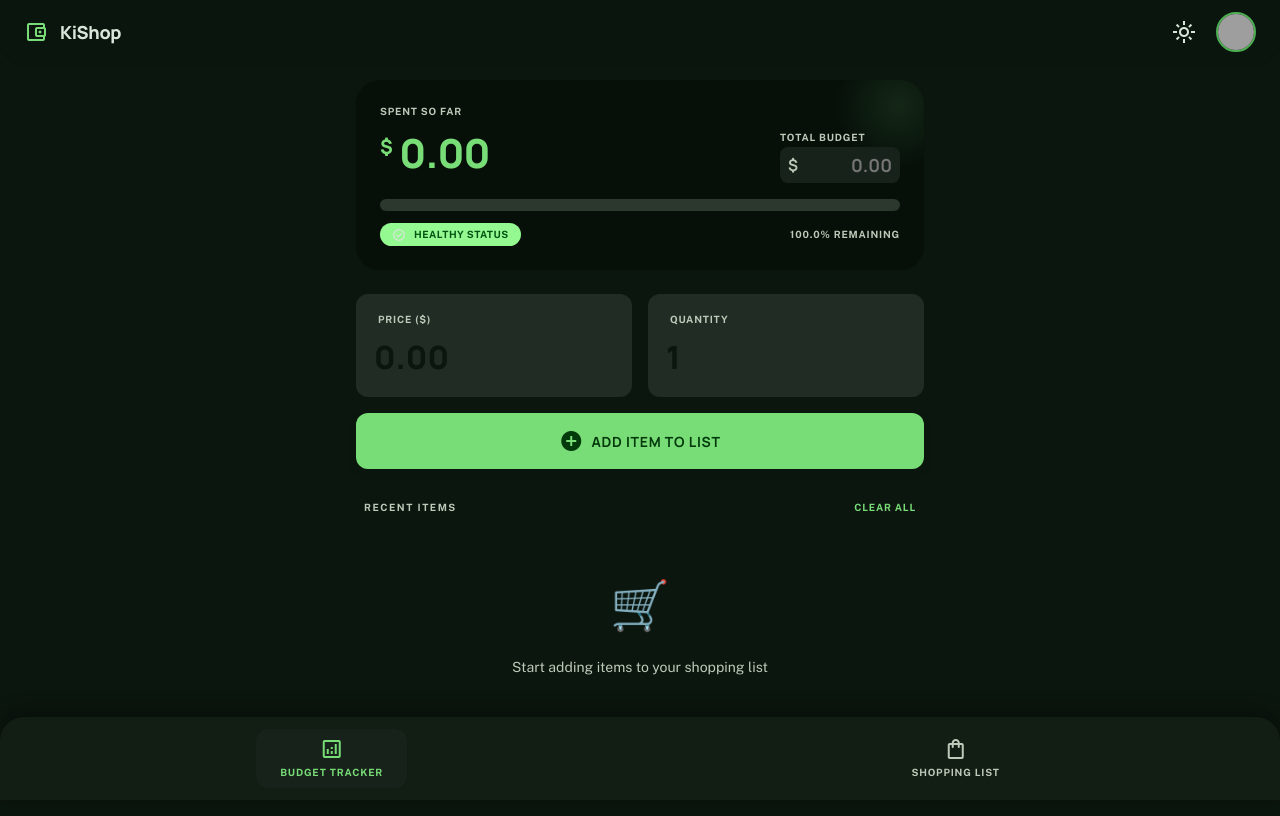
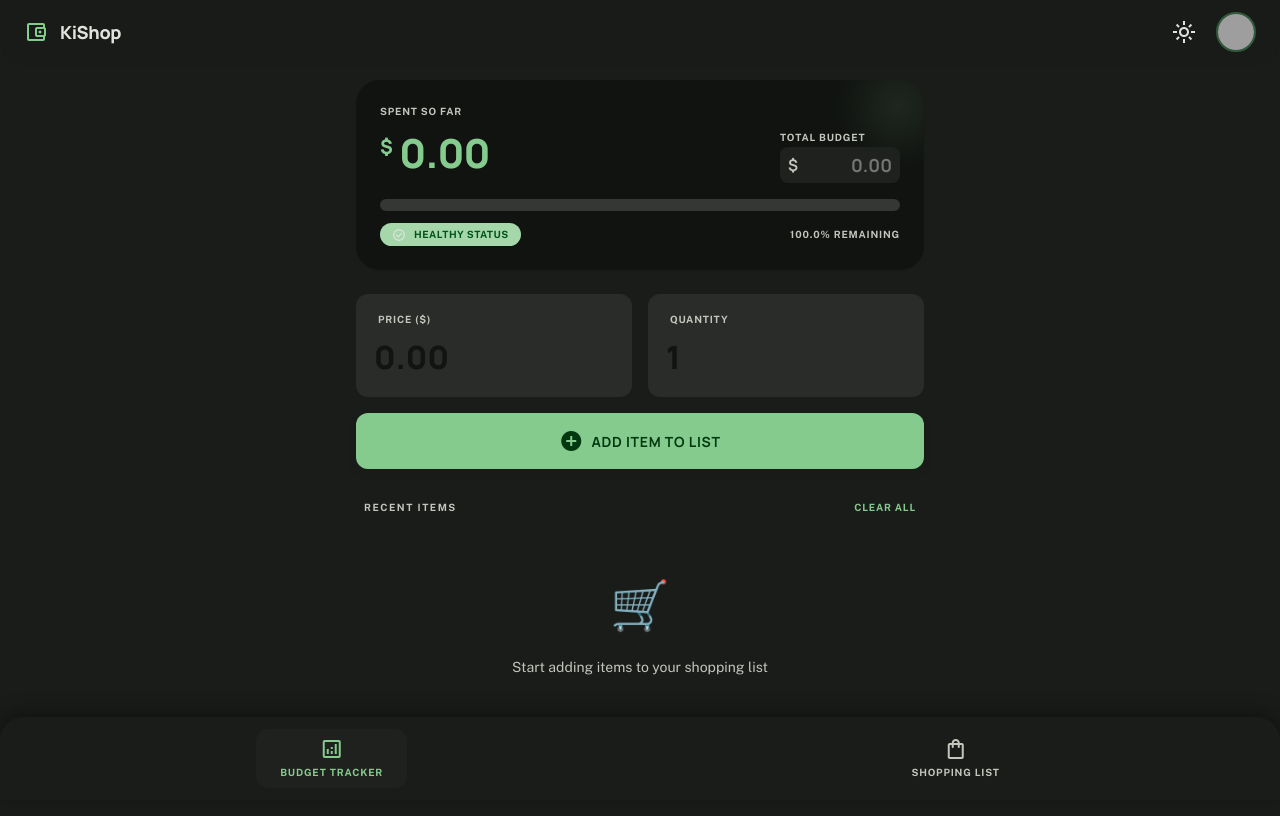
Before and after one commit to djismgaming/kishop, a website: page index.html in a window 1280 px wide. Both pictures are taken after a click on the button "dark_mode". Drawn offline with nearby package versions, Linux system fonts and the light colour scheme; no server answers; grey boxes are pictures that could not be loaded.

Commit message:
Refine dark mode theme colors for reduced contrast
- Update dark theme palette with softer sage green and graphite tones.
- Adjust secondary and tertiary colors for improved visual balance.
- Sync meta theme-color and component backgrounds with new surface values.
- Clean up package-lock.json optional dependency entries.

```diff
--- a/app.js
+++ b/app.js
@@ -878,7 +878,7 @@ function applyTheme(theme) {
   // Update theme color meta tag
   const themeColor = document.querySelector('meta[name="theme-color"]');
   if (themeColor) {
-    themeColor.setAttribute('content', theme === 'dark' ? '#0b160e' : '#006e1c');
+    themeColor.setAttribute('content', theme === 'dark' ? '#191c19' : '#006e1c');
   }
 }
 
--- a/styles.css
+++ b/styles.css
@@ -112,35 +112,35 @@
 
 /* Dark Theme: "The Obsidian Conservatory" */
 [data-theme="dark"] {
-  /* Primary Palette - Emerald Green */
-  --primary: #78dc77;
-  --primary-container: #4caf50;
-  --primary-fixed: #94f990;
-  --primary-fixed-dim: #78dc77;
-  --on-primary: #00390a;
-  --on-primary-container: #003c0b;
-  --on-primary-fixed: #002204;
-  --on-primary-fixed-variant: #005313;
+  /* Primary Palette - Soft Sage Green */
+  --primary: #86cb8e;
+  --primary-container: #2e5b39;
+  --primary-fixed: #a5d7ab;
+  --primary-fixed-dim: #86cb8e;
+  --on-primary: #00390f;
+  --on-primary-container: #b4ecba;
+  --on-primary-fixed: #00210a;
+  --on-primary-fixed-variant: #00531d;
 
-  /* Secondary Palette - Light Emerald */
-  --secondary: #88d982;
-  --secondary-container: #005b14;
-  --secondary-fixed: #a3f69c;
-  --secondary-fixed-dim: #88d982;
-  --on-secondary: #003909;
-  --on-secondary-container: #81d27c;
-  --on-secondary-fixed: #002204;
-  --on-secondary-fixed-variant: #005312;
+  /* Secondary Palette - Warm Amber (matches light theme semantics) */
+  --secondary: #e6c069;
+  --secondary-container: #5f4519;
+  --secondary-fixed: #ffdfa4;
+  --secondary-fixed-dim: #e6c069;
+  --on-secondary: #3d2e05;
+  --on-secondary-container: #f5dfa8;
+  --on-secondary-fixed: #241a00;
+  --on-secondary-fixed-variant: #574312;
 
-  /* Tertiary Palette - Amber/Gold */
-  --tertiary: #fabd00;
-  --tertiary-container: #c49400;
-  --tertiary-fixed: #ffdf9e;
-  --tertiary-fixed-dim: #fabd00;
-  --on-tertiary: #3f2e00;
-  --on-tertiary-container: #433000;
-  --on-tertiary-fixed: #261a00;
-  --on-tertiary-fixed-variant: #5b4300;
+  /* Tertiary Palette - Soft Coral (matches light theme semantics) */
+  --tertiary: #f2a39b;
+  --tertiary-container: #7a2f28;
+  --tertiary-fixed: #ffcfc5;
+  --tertiary-fixed-dim: #f2a39b;
+  --on-tertiary: #4f100a;
+  --on-tertiary-container: #ffdad3;
+  --on-tertiary-fixed: #380d07;
+  --on-tertiary-fixed-variant: #63332b;
 
   /* Error Palette */
   --error: #ffb4ab;
@@ -148,32 +148,32 @@
   --on-error: #690005;
   --on-error-container: #ffdad6;
 
-  /* Surface Hierarchy - Dark (Deep Forest Green) */
-  --surface: #0b160e;
-  --surface-bright: #303c33;
-  --surface-dim: #0b160e;
-  --surface-container: #17221a;
-  --surface-container-low: #131e16;
-  --surface-container-lowest: #061009;
-  --surface-container-high: #212d24;
-  --surface-container-highest: #2c382e;
-  --surface-variant: #2c382e;
-  --on-surface: #d9e6d9;
-  --on-surface-variant: #becab9;
-  --on-background: #d9e6d9;
-  --background: #0b160e;
+  /* Surface Hierarchy - Dark (Soft Graphite with a hint of green) */
+  --surface: #191c19;
+  --surface-bright: #3c403b;
+  --surface-dim: #121412;
+  --surface-container: #1e211e;
+  --surface-container-low: #1a1d1a;
+  --surface-container-lowest: #101310;
+  --surface-container-high: #292c29;
+  --surface-container-highest: #343734;
+  --surface-variant: #343734;
+  --on-surface: #e2e3de;
+  --on-surface-variant: #c2c6bd;
+  --on-background: #e2e3de;
+  --background: #191c19;
 
   /* Outline & Borders */
-  --outline: #899484;
-  --outline-variant: #3f4a3c;
+  --outline: #8c928a;
+  --outline-variant: #464b44;
 
   /* Inverse */
-  --inverse-surface: #d9e6d9;
-  --inverse-on-surface: #28332a;
-  --inverse-primary: #006e1c;
+  --inverse-surface: #e2e3de;
+  --inverse-on-surface: #2f322f;
+  --inverse-primary: #2f6d3b;
 
   /* Utility */
-  --surface-tint: #78dc77;
+  --surface-tint: #86cb8e;
 }
 
 /* --------------------------------------------------------------------------
@@ -353,7 +353,7 @@ h1, h2, h3, h4, h5, h6 {
 }
 
 [data-theme="dark"] .top-app-bar {
-  background: rgba(11, 22, 14, 0.8);
+  background: rgba(25, 28, 25, 0.8);
 }
 
 .top-app-bar__title {
@@ -413,8 +413,8 @@ h1, h2, h3, h4, h5, h6 {
 }
 
 [data-theme="dark"] .bottom-nav {
-  background: rgba(19, 30, 22, 0.9);
-  box-shadow: 0 -4px 20px rgba(0, 0, 0, 0.4);
+  background: rgba(26, 29, 26, 0.9);
+  box-shadow: 0 -4px 20px rgba(0, 0, 0, 0.35);
 }
 
 .bottom-nav__item {
@@ -1332,11 +1332,11 @@ h1, h2, h3, h4, h5, h6 {
 @keyframes pulse-dark {
   0%, 100% {
     transform: scale(1);
-    box-shadow: 0 0 0 0 rgba(120, 220, 119, 0.5);
+    box-shadow: 0 0 0 0 rgba(134, 203, 142, 0.5);
   }
   50% {
     transform: scale(1.05);
-    box-shadow: 0 0 0 10px rgba(120, 220, 119, 0);
+    box-shadow: 0 0 0 10px rgba(134, 203, 142, 0);
   }
 }
 
```
Also changed, not shown: 1 other file.
